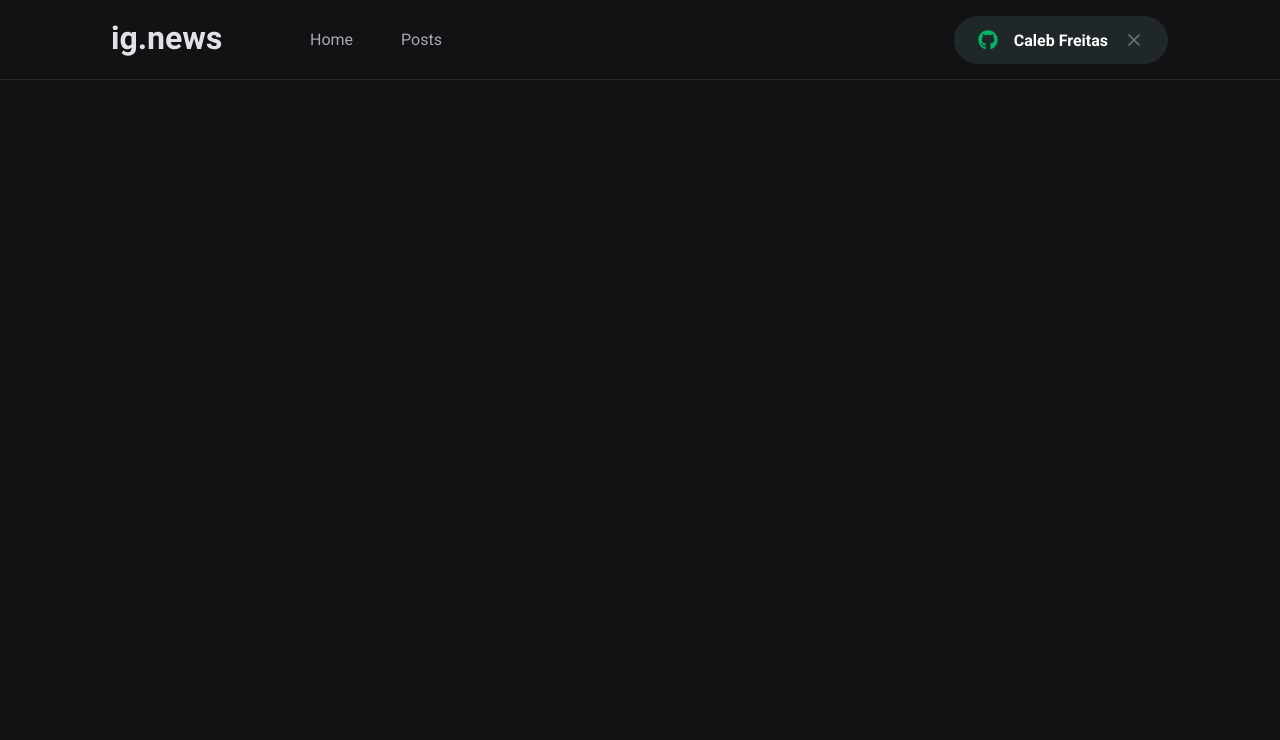
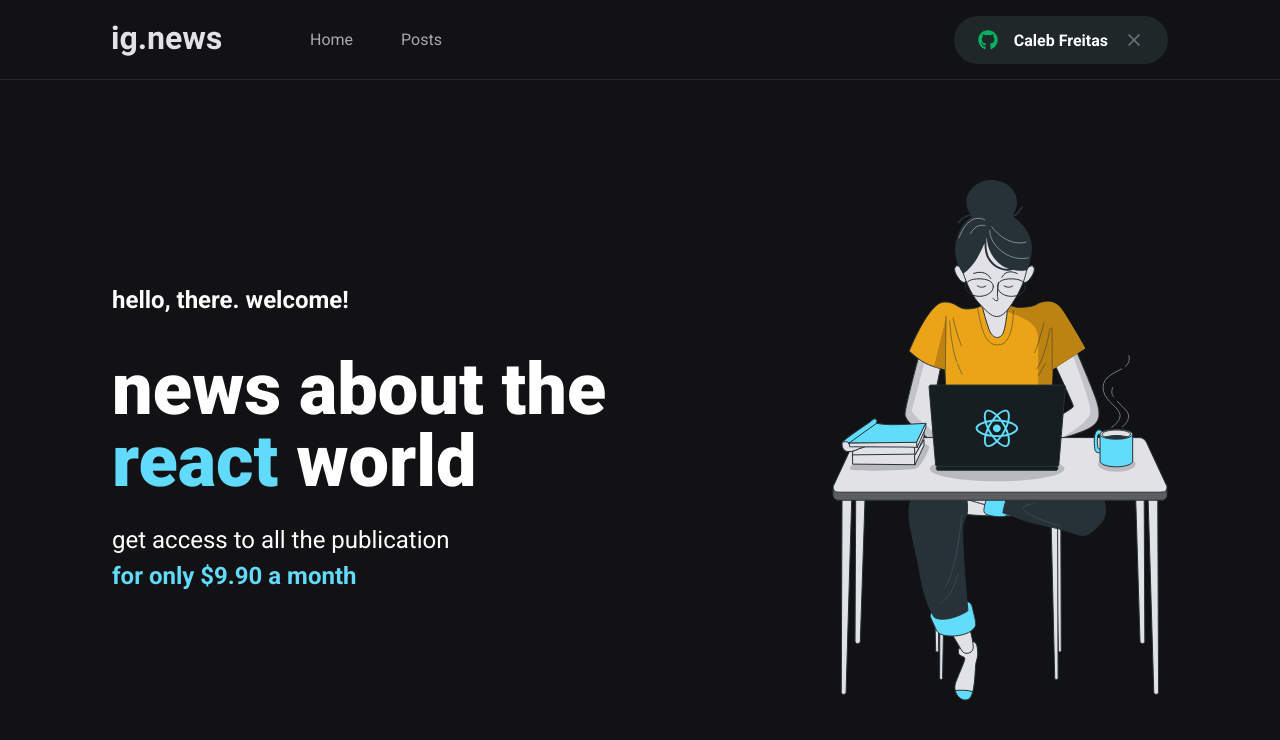
Before and after one commit to caleb-freitas/ignews, a Next.js app: page / in a window 1280 px wide. Shown: the top 740 px of the page. Built offline with nearby package versions, Linux system fonts and the light colour scheme.

Commit message:
feat: added home component

```diff
--- /dev/null
+++ b/src/pages/home.module.scss
@@ -0,0 +1,40 @@
+.contentContainer {
+  max-width: 1120px;
+  margin: 0 auto;
+  padding: 0 2rem;
+  height: calc(100vh - 5rem);
+  display: flex;
+  align-items: center;
+  justify-content: space-between;
+}
+
+.hero {
+  max-width: 600px;
+
+  >span {
+    font-size: 1.5rem;
+    font-weight: bold;
+  }
+
+  h1 {
+    font-size: 4.5rem;
+    line-height: 4.5rem;
+    font-weight: 900;
+    margin-top: 2.5rem;
+
+    span {
+      color: var(--cyan-500);
+    }
+  }
+
+  p {
+    font-size: 1.5rem;
+    line-height: 2.25rem;
+    margin-top: 1.5rem;
+
+    span {
+      color: var(--cyan-500);
+      font-weight: bold;
+    }
+  }
+}
--- a/src/pages/index.tsx
+++ b/src/pages/index.tsx
@@ -1,12 +1,24 @@
-import styles from '../styles/home.module.scss'
+import styles from './home.module.scss'
 import Head from 'next/head'
 
 export default function Home() {
   return (
     <>
       <Head>
-        <title>Inicio | ig.news</title>
+        <title>home</title>
       </Head>
+
+      <main className={styles.contentContainer}>
+        <section className={styles.hero}>
+          <span>hello, there. welcome!</span>
+          <h1>news about the <span>react</span> world</h1>
+          <p>
+            get access to all the publication <br />
+            <span>for only $9.90 a month</span>
+          </p>
+        </section>
+        <img src="/images/avatar.svg" alt="girl coding" />
+      </main>
     </>
   )
 }
```
